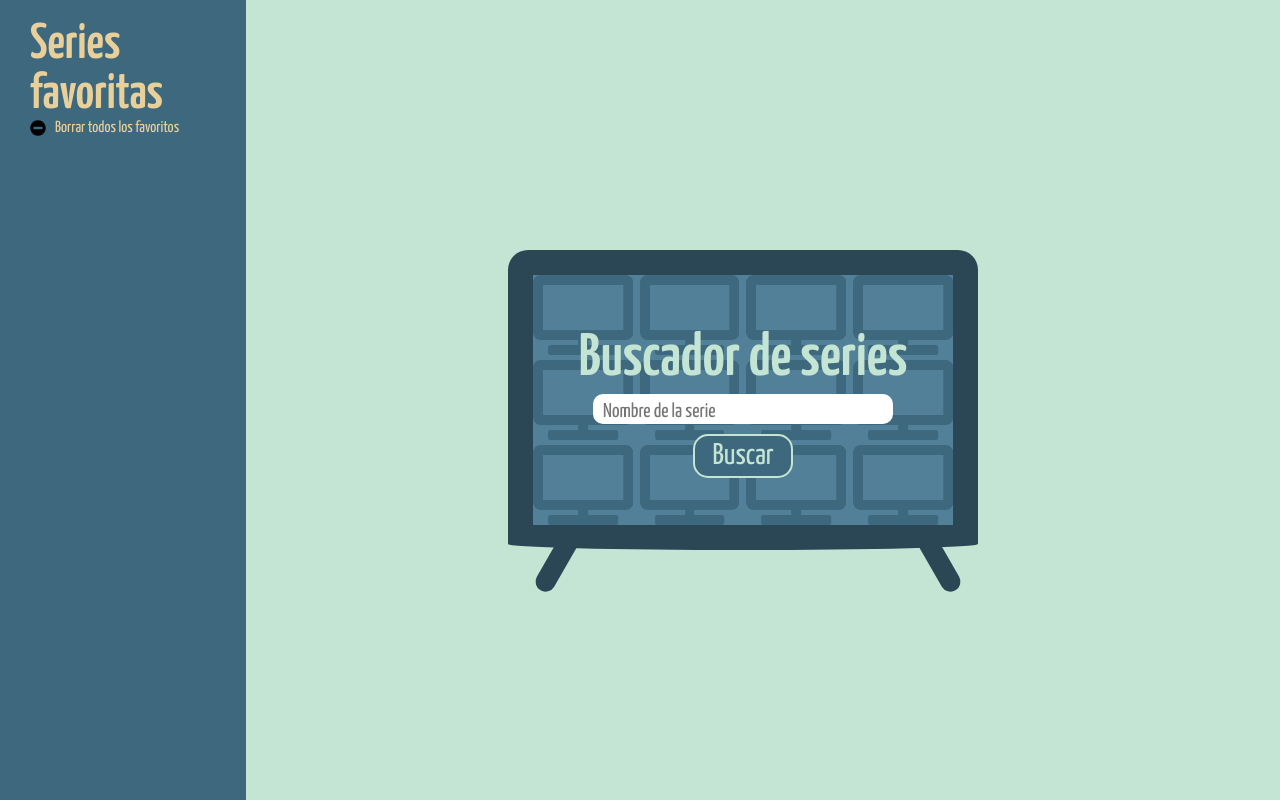
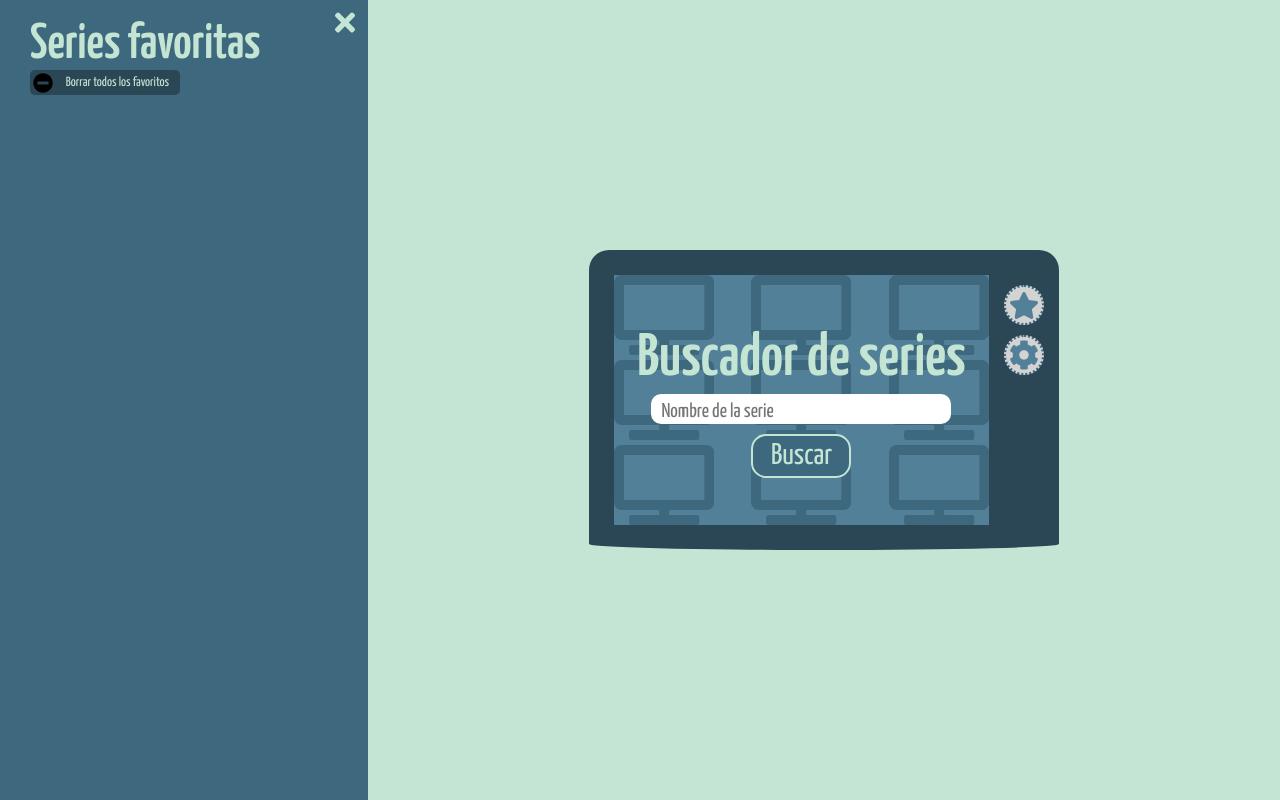
Before and after one commit to Adalab/modulo-2-evaluacion-final-martreyz, a website: page src/html/index.html in a window 1280 px wide. Drawn offline with nearby package versions, Linux system fonts and the light colour scheme; files that its build step writes are made by us from their sources; files whose address does not match are found by name.

Commit message:
Add buttons to resolve navigation and decorative - css and html

```diff
--- a/src/html/index.html
+++ b/src/html/index.html
@@ -31,24 +31,34 @@
             class="main__form-button js-button"
             value="Buscar"
           />
+          <input
+            type="button"
+            title="Abrir favoritos"
+            class="main__form-button--favs"
+          />
+          <input
+            type="button"
+            title="Cambiar tema de la página"
+            class="main__form-button--themes"
+          />
         </form>
-        <div aria-label="Decorative" class="form-tvfoot"></div>
-        <div aria-label="Decorative" class="form-tvfootleft"></div>
       </section>
-      <section class="js-hidden main__result">
+      <section class="js-hidden main__result js-resultsContainer">
         <h2 class="main__title-result">Resultados</h2>
         <ul class="main__result-list js-resultsList"></ul>
       </section>
     </main>
     <aside class="main__favourites">
+      <button title="Cerrar favoritos" class="main__favourites-close"></button>
       <h2 class="main__title-favourites">Series favoritas</h2>
+
       <ul class="main__favourites-list js-favourites"></ul>
-      <div
+      <button
         title="Borrar todos los favoritos"
         class="js-clearFavourites main__favourites-clear"
       >
         Borrar todos los favoritos
-      </div>
+      </button>
     </aside>
 
     <script src="./assets/js/main.js"></script>
--- a/src/scss/core/_reset.scss
+++ b/src/scss/core/_reset.scss
@@ -6,7 +6,8 @@
 }
 
 body {
+  background-color: #c4e5d4;
   width: 100%;
-  height: 100vh;
+  height: 100%;
   display: flex;
 }
--- a/src/scss/layout/_main.scss
+++ b/src/scss/layout/_main.scss
@@ -6,13 +6,14 @@
 }
 
 .main {
-  background-color: #c4e5d4;
   width: 100%;
   height: 100%;
+  min-height: 100vh;
   display: flex;
   flex-direction: column;
   justify-content: center;
   align-items: center;
+  margin: 0px 20px;
   &__form {
     display: flex;
     flex-direction: column;
@@ -22,12 +23,14 @@
     border-bottom-left-radius: 50% 2%;
     border-bottom-right-radius: 50% 2%;
     border: 25px solid #2b4655;
+    border-right: 70px solid #2b4655;
     width: 470px;
     height: 300px;
     background-color: #538099;
     background-image: url(../images/tv-solid.svg);
     background-size: 100px;
     background-repeat: space;
+    position: relative;
     &-label {
       margin: 5px;
       font-size: 60px;
@@ -62,9 +65,46 @@
       &:hover {
         transform: scale(1.2);
       }
+      &--favs {
+        width: 40px;
+        height: 40px;
+        border-radius: 20px;
+        border: 2px #3e687e dotted;
+        position: absolute;
+        right: -55px;
+        top: 10px;
+        background-color: lightgray;
+        background-image: url(../images/favs.svg);
+        background-size: 30px;
+        background-repeat: no-repeat;
+        background-position: center;
+        transition: transform ease 2s;
+        &:hover {
+          transform: rotate(360deg);
+        }
+      }
+      &--themes {
+        width: 40px;
+        height: 40px;
+        border-radius: 20px;
+        border: 2px #3e687e dotted;
+        position: absolute;
+        right: -55px;
+        top: 60px;
+        background-color: lightgray;
+        background-image: url(../images/cog-solid.svg);
+        background-size: 30px;
+        background-repeat: no-repeat;
+        background-position: center;
+        transition: transform ease 2s;
+        &:hover {
+          transform: rotate(360deg);
+        }
+      }
     }
   }
   &__result {
+    height: auto;
     &-list {
       display: flex;
       flex-wrap: wrap;
@@ -75,22 +115,59 @@
     background-color: #3e687e;
     padding: 10px 30px 10px 30px;
     height: auto;
-    width: auto;
+    min-height: 100vh;
     order: -1;
-    max-width: 30%;
+    width: 40%;
+    position: relative;
     &-list {
       display: flex;
       justify-content: space-evenly;
       flex-wrap: wrap;
     }
+    &-close {
+      width: 25px;
+      height: 25px;
+      background-color: #3e687e;
+      background-image: url(../images/times-solid.svg);
+      background-repeat: no-repeat;
+      background-size: 20px;
+      background-position: center;
+      border: none;
+      position: absolute;
+      right: 10px;
+      transition: ease 1s;
+      &:hover {
+        transform: scale(1.2);
+      }
+    }
     &-clear {
-      color: #e9d09a;
+      color: #c4e5d4;
+      background-color: #2b4655;
+      border-radius: 5px;
+      border: none;
+      height: 25px;
+      width: auto;
+      min-width: 150px;
+      line-height: auto;
+      background-image: url(../images/minus-circle-solid.svg);
+      background-repeat: no-repeat;
+      background-size: 20px;
+      background-position-y: 2.5px;
+      background-position-x: 2.5px;
+      padding: 0px 0px 0px 25px;
+      outline: none;
+      transition: all ease 1s;
+      &:hover {
+        background-color: #c4e5d4;
+        color: #2b4655;
+        transform: scale(1.1);
+      }
     }
   }
   &__title-favourites {
     font-size: 50px;
     margin: 10px 0px 0px 0px;
-    color: #e9d09a;
+    color: #c4e5d4;
   }
   &__title-result {
     font-size: 30px;
@@ -148,14 +225,6 @@
   margin: auto 0px auto 0px;
 }
 
-.main__favourites-clear {
-  width: auto;
-  min-width: 150px;
-  background-image: url(../images/minus-circle-solid.svg);
-  background-repeat: no-repeat;
-  padding: 0px 0px 0px 25px;
-}
-
 .selected {
   margin: 15px 10px 15px 0px;
   width: 130px;
@@ -176,36 +245,9 @@
 .main__section-form {
   display: flex;
   justify-content: center;
-  align-items: center;
   width: 100%;
-}
-
-.form-tvfoot {
-  width: 20px;
-  height: 70px;
-  margin-top: -20px;
-  background-color: #2b4655;
-  border: solid 3px#2b4655;
-  border-radius: 48px;
-  transform: rotate(-30deg);
-  float: right;
-  position: relative;
-  top: 170px;
-  right: 50px;
-}
-
-.form-tvfootleft {
-  width: 20px;
-  height: 70px;
-  margin-top: -20px;
-  background-color: #2b4655;
-  border: solid 3px#2b4655;
-  border-radius: 48px;
-  transform: rotate(30deg);
-  float: left;
-  position: relative;
-  top: 170px;
-  right: 450px;
+  height: auto;
+  padding: 50px 0px;
 }
 
 .js-hidden {
```
Also changed, not shown: src/js/main.js (+13 -0 lines), src/images/bars-solid.svg (added), src/images/cog-solid.svg (added), src/images/favs.svg (added), src/images/times-solid.svg (added).
